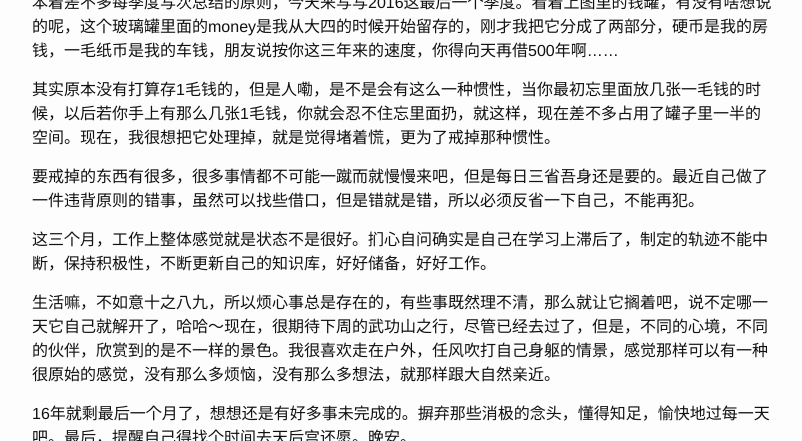
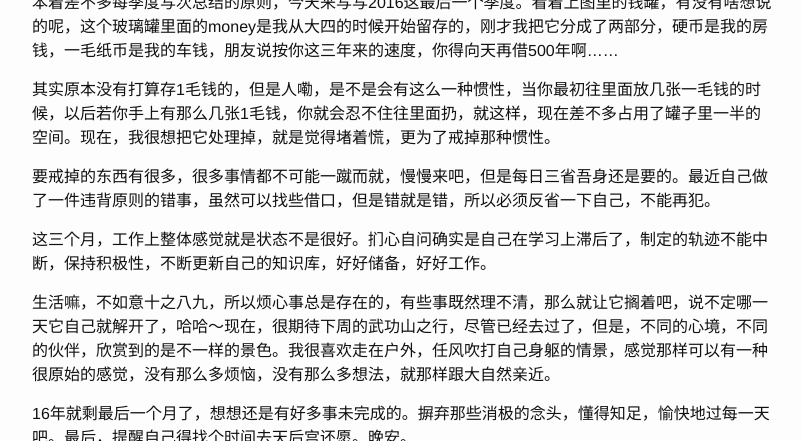
Before and after one commit to qiuxiaokun/qiuxiaokun.github.io, a Jekyll site: the page built from _posts/2016-12-02-*be cool*.markdown, in a window 1280 px wide and 900 px high, scrolled down 396 px, cut to the strip 179-620 px from the top of the window. Shown: the whole strip, without its empty margins (238-1040 px from the left). Built offline with Jekyll 4.4.1, drawn with Linux system fonts in a browser that asks for light colours; comment, search, counter and statistics services are not loaded.

Commit message:
修改错别字

```diff
--- a/_posts/2016-12-02-*be cool*.markdown
+++ b/_posts/2016-12-02-*be cool*.markdown
@@ -12,9 +12,9 @@ permalink: /be-cool/
 
 本着差不多每季度写次总结的原则，今天来写写2016这最后一个季度。看着上图里的钱罐，有没有啥想说的呢，这个玻璃罐里面的money是我从大四的时候开始留存的，刚才我把它分成了两部分，硬币是我的房钱，一毛纸币是我的车钱，朋友说按你这三年来的速度，你得向天再借500年啊……
 
-其实原本没有打算存1毛钱的，但是人嘞，是不是会有这么一种惯性，当你最初忘里面放几张一毛钱的时候，以后若你手上有那么几张1毛钱，你就会忍不住忘里面扔，就这样，现在差不多占用了罐子里一半的空间。现在，我很想把它处理掉，就是觉得堵着慌，更为了戒掉那种惯性。
+其实原本没有打算存1毛钱的，但是人嘞，是不是会有这么一种惯性，当你最初往里面放几张一毛钱的时候，以后若你手上有那么几张1毛钱，你就会忍不住往里面扔，就这样，现在差不多占用了罐子里一半的空间。现在，我很想把它处理掉，就是觉得堵着慌，更为了戒掉那种惯性。
 
-要戒掉的东西有很多，很多事情都不可能一蹴而就慢慢来吧，但是每日三省吾身还是要的。最近自己做了一件违背原则的错事，虽然可以找些借口，但是错就是错，所以必须反省一下自己，不能再犯。
+要戒掉的东西有很多，很多事情都不可能一蹴而就，慢慢来吧，但是每日三省吾身还是要的。最近自己做了一件违背原则的错事，虽然可以找些借口，但是错就是错，所以必须反省一下自己，不能再犯。
 
 这三个月，工作上整体感觉就是状态不是很好。扪心自问确实是自己在学习上滞后了，制定的轨迹不能中断，保持积极性，不断更新自己的知识库，好好储备，好好工作。
 
```
